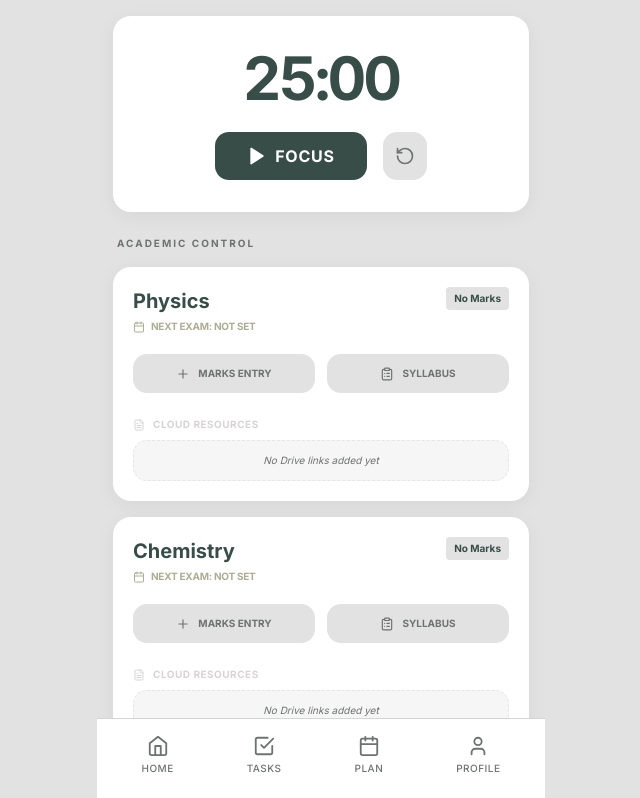
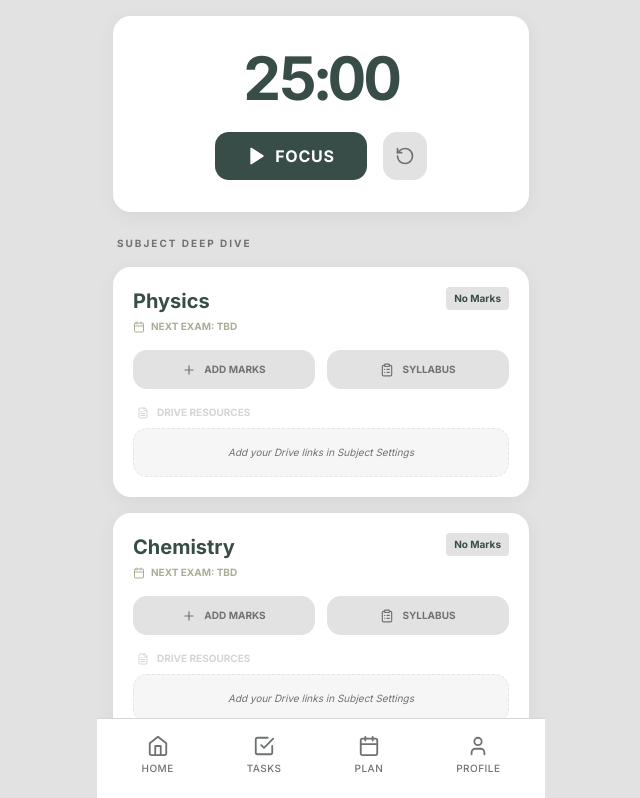
Before and after one commit to hetkeraliya/monkstudy, a Next.js app: page / in a window 1280 px wide. Shown: the top 798 px of the page, without its empty margins (319-959 px from the left). Built offline with nearby package versions, Linux system fonts and the light colour scheme.

Commit message:
Update page.tsx

```diff
--- a/app/page.tsx
+++ b/app/page.tsx
@@ -1,5 +1,5 @@
 "use client";
-import { useState, useEffect, useRef } from "react";
+import { useState, useEffect } from "react";
 import { motion } from "framer-motion";
 import { Play, Pause, RotateCcw, Plus, ExternalLink, Calendar, FileText, ClipboardList } from "lucide-react";
 import { useStore } from "../store/useStore";
@@ -9,36 +9,29 @@ export default function Dashboard() {
   const { xp, subjects, addXp, updateSubject } = useStore();
   const [timeLeft, setTimeLeft] = useState(25 * 60);
   const [isRunning, setIsRunning] = useState(false);
-  const workerRef = useRef<Worker>();
 
+  // Pomodoro Logic
   useEffect(() => {
-    // Calling the worker directly from the public folder path
-    workerRef.current = new Worker('/timerWorker.js');
-
-    workerRef.current.onmessage = () => {
-      setTimeLeft((prev) => {
-        if (prev <= 1) {
-          vibrate([100, 50, 100]);
-          setIsRunning(false);
-          addXp(50);
-          return 0;
-        }
-        return prev - 1;
-      });
-    };
-    return () => workerRef.current?.terminate();
-  }, [addXp]);
+    let interval: NodeJS.Timeout;
+    if (isRunning && timeLeft > 0) {
+      interval = setInterval(() => setTimeLeft((prev) => prev - 1), 1000);
+    } else if (timeLeft === 0) {
+      vibrate([100, 50, 100]);
+      setIsRunning(false);
+      addXp(50);
+      setTimeLeft(25 * 60);
+    }
+    return () => clearInterval(interval);
+  }, [isRunning, timeLeft, addXp]);
 
   const toggleTimer = () => {
     vibrate(30);
-    if (isRunning) workerRef.current?.postMessage({ action: 'stop' });
-    else workerRef.current?.postMessage({ action: 'start' });
     setIsRunning(!isRunning);
   };
 
   return (
     <motion.div initial={{ opacity: 0 }} animate={{ opacity: 1 }} className="space-y-6 pb-24">
-      {/* Monk Pomodoro */}
+      {/* Pomodoro Timer */}
       <div className="matte-card p-8 flex flex-col items-center shadow-matte">
         <h2 className="text-6xl font-bold text-monk-dark tracking-tighter tabular-nums">
           {Math.floor(timeLeft / 60)}:{(timeLeft % 60).toString().padStart(2, '0')}
@@ -48,58 +41,54 @@ export default function Dashboard() {
             {isRunning ? <Pause size={20} fill="currentColor" /> : <Play size={20} fill="currentColor" />}
             <span className="font-bold tracking-wider">{isRunning ? "PAUSE" : "FOCUS"}</span>
           </button>
-          <button onClick={() => { vibrate(20); setTimeLeft(25 * 60); }} className="p-3 bg-monk-bg rounded-btn text-monk-muted">
+          <button onClick={() => setTimeLeft(25 * 60)} className="p-3 bg-monk-bg rounded-btn text-monk-muted">
             <RotateCcw size={20} />
           </button>
         </div>
       </div>
 
-      {/* Subject Academic Center */}
+      {/* Subject Management */}
       <section className="space-y-4">
-        <h3 className="text-[10px] font-bold text-monk-muted uppercase tracking-[0.2em] px-1">Academic Control</h3>
+        <h3 className="text-[10px] font-bold text-monk-muted uppercase tracking-[0.2em] px-1">Subject Deep Dive</h3>
         {subjects.map((sub) => (
-          <div key={sub.id} className="matte-card p-5 space-y-5">
+          <div key={sub.id} className="matte-card p-5 space-y-4">
             <div className="flex justify-between items-start">
               <div>
                 <h4 className="text-xl font-bold text-monk-dark">{sub.name}</h4>
                 <div className="flex items-center gap-1.5 mt-1 text-monk-olive">
                   <Calendar size={12} />
-                  <span className="text-[10px] font-bold uppercase tracking-tight">
-                    Next Exam: {sub.nextExam || 'Not Set'}
-                  </span>
+                  <span className="text-[10px] font-bold uppercase">Next Exam: {sub.nextExam || 'TBD'}</span>
                 </div>
               </div>
               <div className="bg-monk-bg px-2 py-1 rounded text-[10px] font-bold text-monk-dark">
-                {sub.marks.length > 0 ? `Latest: ${sub.marks[sub.marks.length - 1]}` : 'No Marks'}
+                {sub.marks.length > 0 ? `Last: ${sub.marks[sub.marks.length - 1]}` : 'No Marks'}
               </div>
             </div>
 
-            {/* Interaction Grid */}
+            {/* Grid: Marks & Syllabus */}
             <div className="grid grid-cols-2 gap-3">
-              <button className="bg-monk-bg p-3 rounded-btn text-[10px] font-bold uppercase text-monk-muted flex items-center justify-center gap-2 active:bg-monk-sand/20">
-                <Plus size={14} /> Marks Entry
+              <button className="bg-monk-bg p-3 rounded-btn text-[10px] font-bold uppercase text-monk-muted flex items-center justify-center gap-2">
+                <Plus size={14} /> Add Marks
               </button>
-              <button className="bg-monk-bg p-3 rounded-btn text-[10px] font-bold uppercase text-monk-muted flex items-center justify-center gap-2 active:bg-monk-sand/20">
+              <button className="bg-monk-bg p-3 rounded-btn text-[10px] font-bold uppercase text-monk-muted flex items-center justify-center gap-2">
                 <ClipboardList size={14} /> Syllabus
               </button>
             </div>
 
-            {/* Organized Drive Notes */}
-            <div className="space-y-2 pt-1">
-              <div className="flex items-center gap-2 mb-1">
+            {/* Organized Google Drive Notes */}
+            <div className="space-y-2">
+              <div className="flex items-center gap-2 px-1">
                 <FileText size={12} className="text-monk-sand" />
-                <p className="text-[10px] font-bold text-monk-sand uppercase tracking-wider">Cloud Resources</p>
+                <p className="text-[10px] font-bold text-monk-sand uppercase">Drive Resources</p>
               </div>
-
-              {sub.notes && sub.notes.length > 0 ? sub.notes.map((note, i) => (
-                <a key={i} href={note.url} target="_blank" rel="noopener noreferrer"
-                   className="flex items-center justify-between p-3 border border-monk-bg rounded-btn bg-white hover:bg-monk-bg transition-colors">
+              {sub.notes.length > 0 ? sub.notes.map((note, i) => (
+                <a key={i} href={note.url} target="_blank" rel="noopener noreferrer" className="flex items-center justify-between p-3 bg-white border border-monk-bg rounded-btn group transition-all active:bg-monk-bg">
                   <span className="text-xs font-bold text-monk-dark">{note.title}</span>
-                  <ExternalLink size={14} className="text-monk-sand" />
+                  <ExternalLink size={14} className="text-monk-sand group-hover:text-monk-olive" />
                 </a>
               )) : (
-                <div className="p-3 bg-monk-bg/30 rounded-btn border border-dashed border-monk-sand/50">
-                   <p className="text-[10px] text-monk-muted text-center italic">No Drive links added yet</p>
+                <div className="p-4 bg-monk-bg/30 rounded-btn border border-dashed border-monk-sand/50 text-center">
+                  <p className="text-[10px] text-monk-muted italic">Add your Drive links in Subject Settings</p>
                 </div>
               )}
             </div>
```
